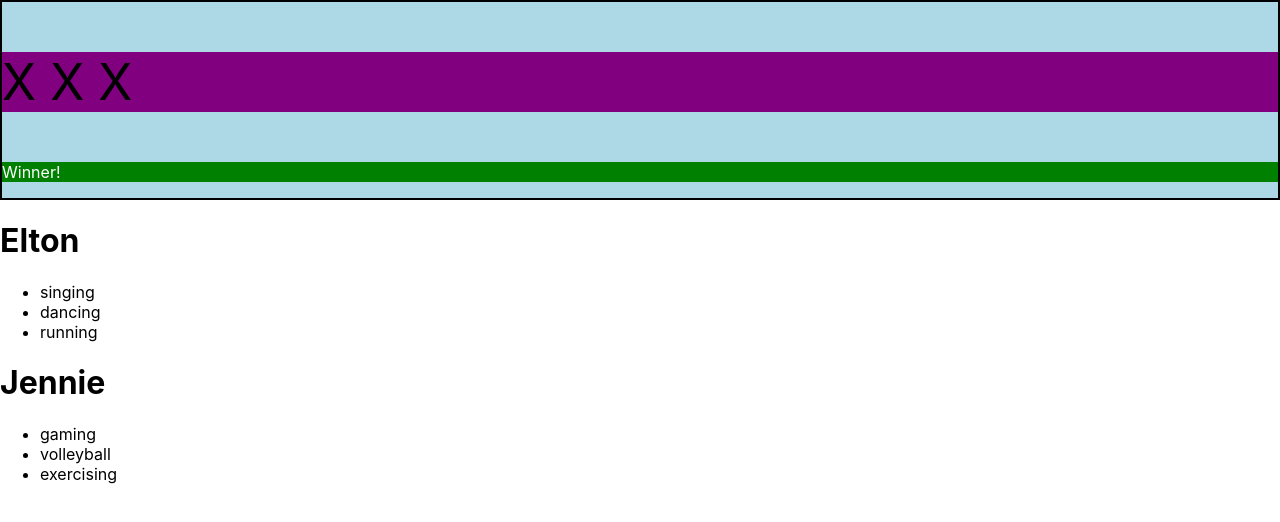
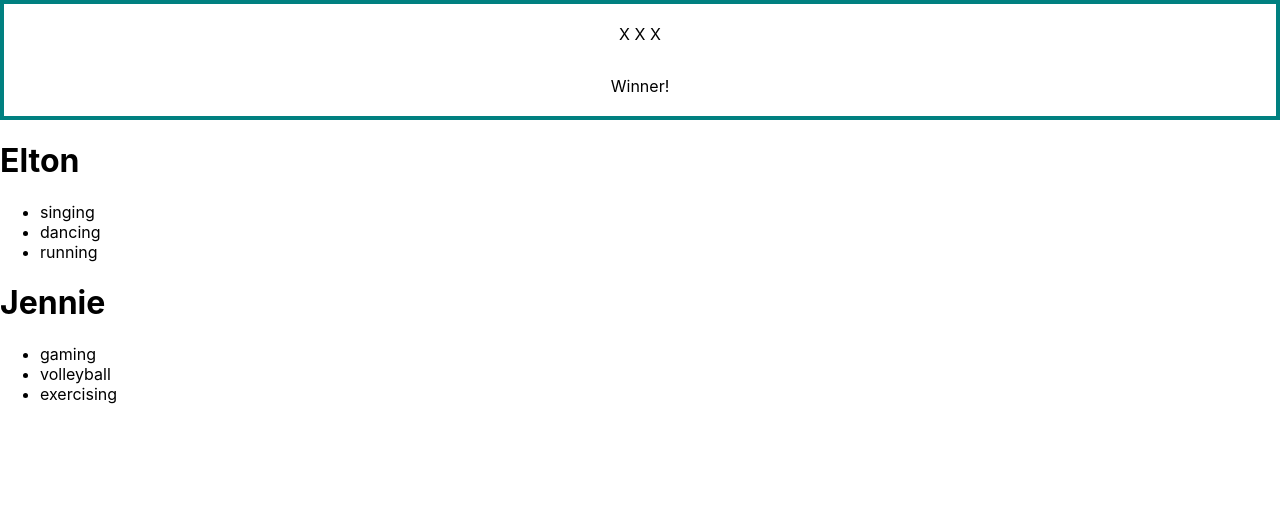
Before and after one commit to ssemlitz/react-playground, a React (Create React App) app: page / in a window 1280 px wide. Shown: the top 522 px of the page. Built offline with nearby package versions, Linux system fonts and the light colour scheme.

Commit message:
refactor machine styling using module

```diff
--- a/src/App.css
+++ b/src/App.css
@@ -1,53 +1,3 @@
 .App {
   text-align: center;
 }
-
-.App-logo {
-  height: 40vmin;
-  pointer-events: none;
-}
-
-.Machine {
-  border: 2px solid black;
-  background: lightblue;
-}
-
-.Machine-win {
-  color: white;
-  background-color: green;
-}
-
-.Machine-lose {
-  color: white;
-  background-color: red;
-}
-
-@media (prefers-reduced-motion: no-preference) {
-  .App-logo {
-    animation: App-logo-spin infinite 20s linear;
-  }
-}
-
-.App-header {
-  background-color: #282c34;
-  min-height: 100vh;
-  display: flex;
-  flex-direction: column;
-  align-items: center;
-  justify-content: center;
-  font-size: calc(10px + 2vmin);
-  color: white;
-}
-
-.App-link {
-  color: #61dafb;
-}
-
-@keyframes App-logo-spin {
-  from {
-    transform: rotate(0deg);
-  }
-  to {
-    transform: rotate(360deg);
-  }
-}
--- a/src/Components/Machine/Machine.jsx
+++ b/src/Components/Machine/Machine.jsx
@@ -1,12 +1,14 @@
 // import {React, useState, useEffect} from 'react'
+import styles from './Machine.module.css'
+
 
 const Machine = ({ s1, s2, s3 }) => {
 
   const winner = (s1 === s2) && (s2 === s3);
 
   return (
-    <div className='Machine'>
-      <p style={{fontSize: '50px', backgroundColor: 'purple'}}>{s1} {s2} {s3}</p>
+    <div className={styles.Machine}>
+      <p>{s1} {s2} {s3}</p>
       <p className={winner?'Machine-win':'Machine-lose'}>{winner ? 'Winner!' : 'Loser!'}</p>
     </div>
   )
--- /dev/null
+++ b/src/Components/Machine/Machine.module.css
@@ -0,0 +1,18 @@
+.Machine {
+  display: flex;
+  justify-content: space-evenly;
+  align-items: center;
+  flex-direction: column;
+  border: 4px solid teal;
+  padding: 4px;
+}
+
+.Machine-win {
+  color: white;
+  background-color: green;
+}
+
+.Machine-lose {
+  color: white;
+  background-color: red;
+}
```
